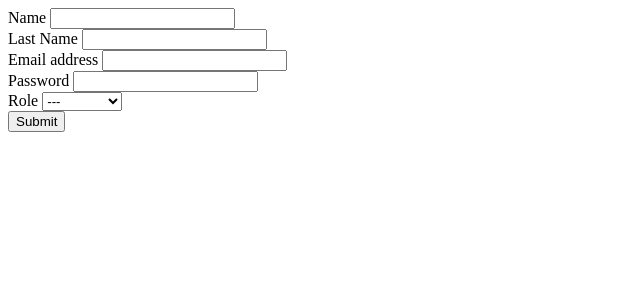
After one commit to DorotejaSS/e_diary, a PHP site: template app/views/admin/add.php in a window 1280 px wide. The commit adds this page. Shown: the top 300 px of the page, without its empty margins (0-640 px from the left). Run offline with PHP 8.4, Linux system fonts and the light colour scheme; the template is opened without the code that fills it, so the values that code supplies are empty.

Commit message:
dodavanje novog korisnika sa admin strane

```diff
--- a/app/config/routes.php
+++ b/app/config/routes.php
@@ -8,11 +8,12 @@ $routes = array(
     '/students/:id' => 'StudentController@getOne',
     '/admin' => 'AdminController@homePage',
     '/users' => 'UserController@showAll',
+    '/users/add' => 'UserController@add',
     '/users/:id' => 'UserController@getOne',
     '/parents' => 'ParentController@showChild',
-    '/proffesor' => 'ProffesorController@homePage',
+    '/professor' => 'ProfessorController@homePage',
     '/users/:id/edit' => 'UserController@edit',
     '/users/:id/delete' => 'UserController@delete',
     '/principal' => 'PrincipalController@homePage',
-    '/parents' => 'ParentController@showChild'
+    '/teacher' => 'TeacherController@studentGroup'
 );
--- a/app/controllers/AccessController.php
+++ b/app/controllers/AccessController.php
@@ -6,7 +6,6 @@ class AccessController extends BaseController
     public function login()
     {
         if ($_SERVER['REQUEST_METHOD'] == 'POST') {
-            var_dump('login');
             $user = new User();
             $user->login($_POST['email'], $_POST['password']);
         } else {
--- a/app/controllers/ProffesorController.php
+++ b/app/controllers/ProfessorController.php
@@ -1,6 +1,6 @@
 <?php
 
-    class ProffesorController extends BaseController {
+    class ProfessorController extends BaseController {
 
         private $role_id = '3';
 
@@ -17,7 +17,7 @@
         public function homePage()
         {
             $view = new View();
-            $view->loadPage('proffesor', 'index');
+            $view->loadPage('professor', 'index');
              $view->loadPage('pages', 'welcome');
         }
 
--- a/app/models/BaseModel.php
+++ b/app/models/BaseModel.php
@@ -34,4 +34,5 @@ class BaseModel
         $_SESSION['user_data'] = $row;
 
     }
+
 }
--- /dev/null
+++ b/app/views/admin/add.php
@@ -0,0 +1,41 @@
+<!DOCTYPE html>
+<html lang="en">
+    <head>
+        <meta charset="UTF-8">
+        <meta name="viewport" content="width=device-width, initial-scale=1.0">
+        <meta http-equiv="X-UA-Compatible" content="ie=edge">
+        <title>Add new user</title>
+    </head>
+    <body>
+    <form action="" method="post">
+            <div>
+                <label>Name</label>
+                <input type="name" name="first_name">
+            </div>
+            <div>
+                <label>Last Name</label>
+                <input type="name" name="last_name">
+            </div>
+            <div>
+                <label>Email address</label>
+                <input type="email" name="email">
+            </div>
+            <div>
+                <label>Password</label>
+                <input type="text" name="password">
+            </div>
+            <div>
+                <label>Role</label>
+                <select name="role_id">
+                    <option>---</option>
+                    <option value="1">Admin</option>
+                    <option value="2">Principal</option>
+                    <option value="3">Professor</option>
+                    <option value="4">Teacher</option>
+                    <option value="5">Parent</option>
+                </select>
+            </div>
+            <input type="submit" name="submit" value="Submit">
+        </form>
+    </body>
+</html>
--- a/app/views/admin/showall.php
+++ b/app/views/admin/showall.php
@@ -7,6 +7,7 @@
         <title>Users</title>
     </head>
     <body>
+            <button><a href="users/add">ADD NEW USER</a></button>
             <table border=5 cellpadding=5 cellspacing=0
             style=border-  collapse: collapse bordercolor=#808080
             width=100&#37; bgcolor=#C0C0C0>
```
Also changed, not shown: app/controllers/BaseController.php (+1 -7 lines), app/controllers/TeacherController.php (added, +21 -0 lines), app/controllers/UserController.php (+8 -3 lines), app/models/User.php (+26 -5 lines).
